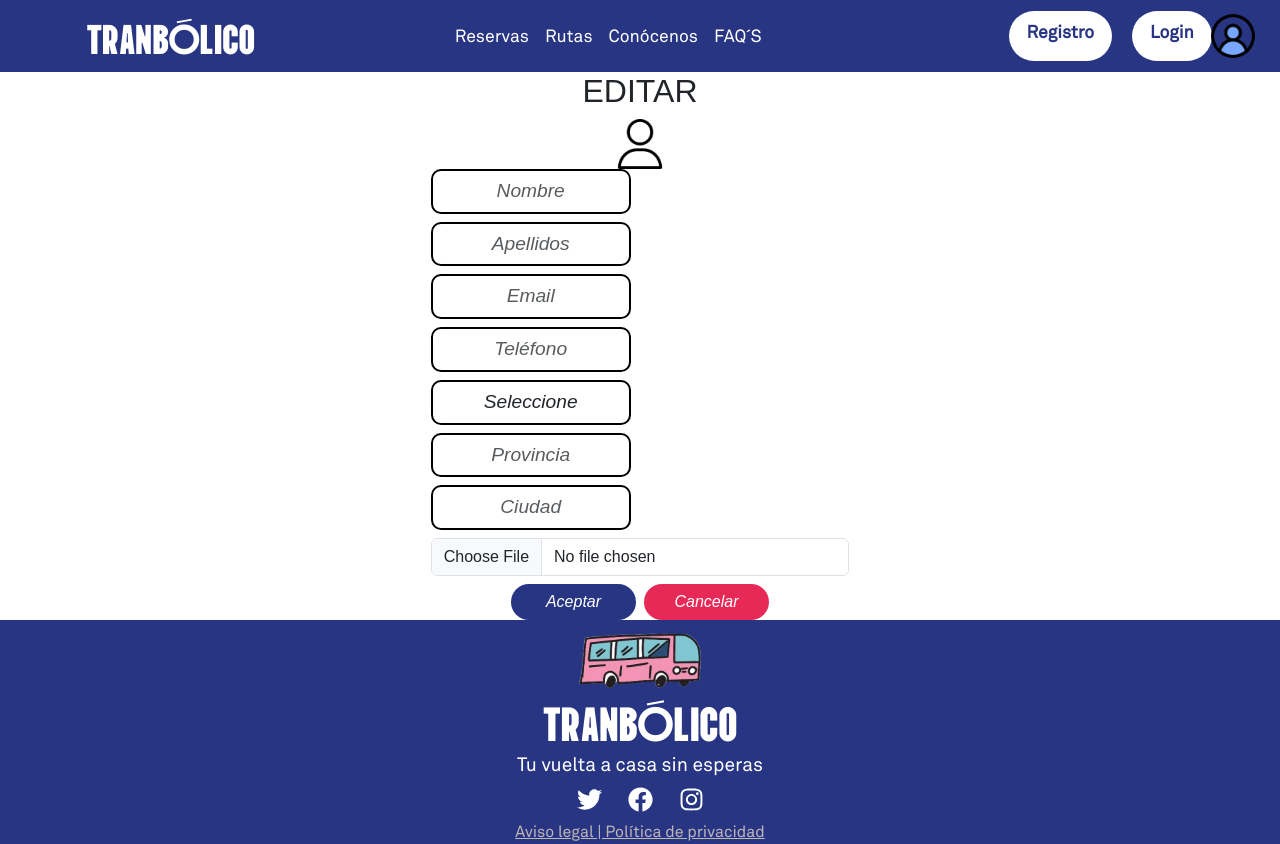
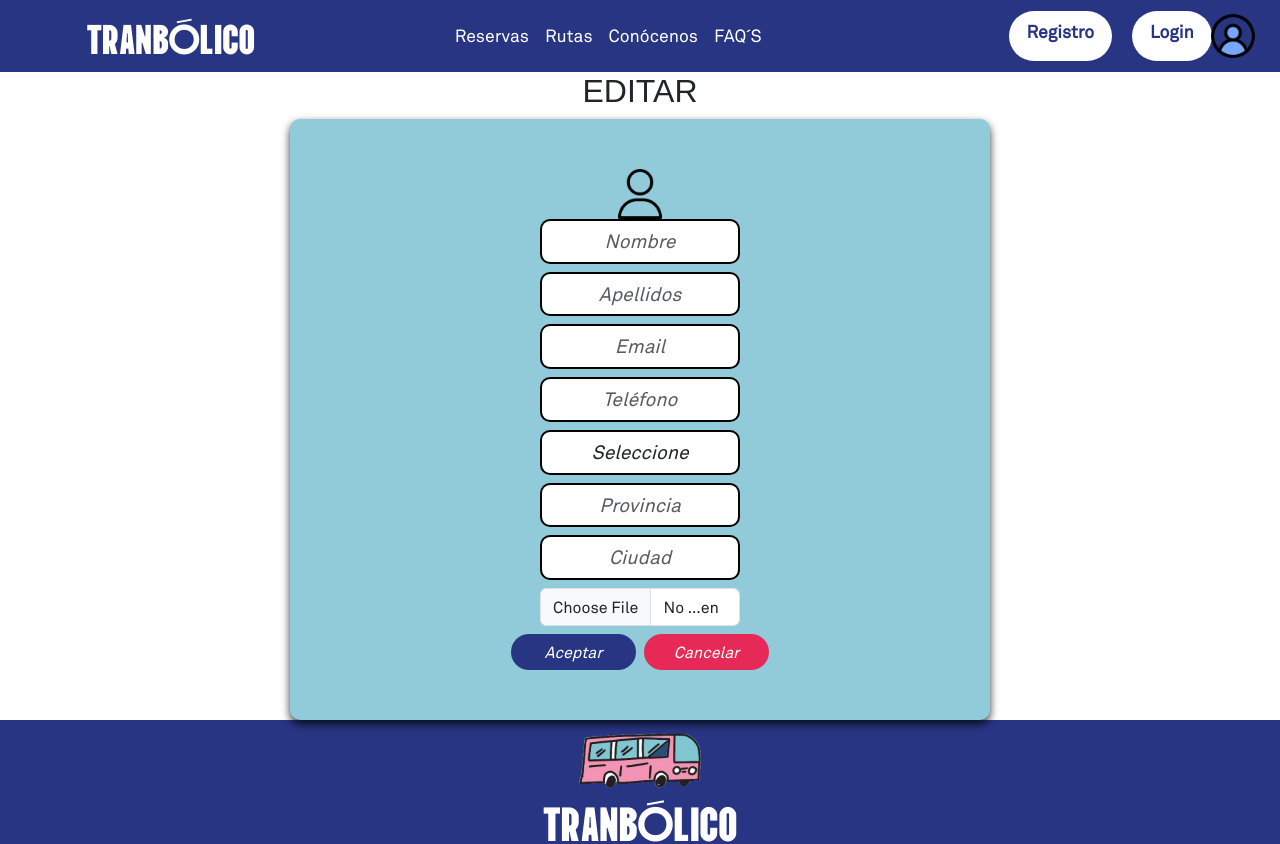
Before and after one commit to PabloVillalbaAlcaide/Tranbolico-App, a React (Vite) app in the folder Client/: page /editUser in a window 1280 px wide. Shown: the top 844 px of the page. Built offline with nearby package versions, Linux system fonts and the light colour scheme; a web font is replaced by a local one.

Commit message:
edit SOLUCIONADO

```diff
--- a/Client/src/pages/editUser/EditUser.jsx
+++ b/Client/src/pages/editUser/EditUser.jsx
@@ -3,32 +3,96 @@ import { AppContext } from "../../context/TranbolicoContextProvider";
 import { Button, Col, Form, Row } from "react-bootstrap";
 import "./editUser.scss";
 import { useNavigate } from "react-router-dom";
+import axios from "axios";
 
 export const EditUser = () => {
 
-  const { globalState, setGlobalState } = useContext(AppContext);
-  const [editedUser, setEditedUser] = useState(globalState?.user)
+  const { globalState, loading } = useContext(AppContext);
+  const [editedUser, setEditedUser] = useState(globalState.user || {})
+  const [files, setFiles] = useState();
   const navigate = useNavigate();
-  console.log(globalState);
+
+
 
   useEffect(()=>{
-
-  },[])
+    if(!loading && globalState.user){
+      setEditedUser(globalState.user)
+    }
+  },[loading, globalState.user])
 
   const handleChange = (e) => {
     const {value, name} = e.target;
     setEditedUser({...editedUser, [name]: value})
   };
 
-  const onSubmit = () => {
+  const handleFilesChange = (e)=>{
+    setFiles(e.target.files[0])
+  }
 
-  };
+
+  const onSubmit = () =>{
+
+    editedUser.name = editedUser.name.trimStart() == "" ? globalState.user.name : editedUser.name;
+    editedUser.surname = editedUser.surname.trimStart() == "" ? globalState.user.surname : editedUser.surname;
+    editedUser.email = editedUser.email.trimStart() == "" ? globalState.user.email : editedUser.email;
+    editedUser.phone_number = editedUser.phone_number.trimStart() == "" ? globalState.user.phone_number : editedUser.phone_number;
+
+    editedUser.province_name = editedUser.province_name.trimStart() == "" ? globalState.user.province_name : editedUser.province_name;
+    editedUser.city_name = editedUser.city_name.trimStart() == "" ? globalState.user.city_name : editedUser.city_name;
+
+
+    const newFormData = new FormData();
+    newFormData.append("editUser", JSON.stringify(editedUser));
+    newFormData.append("file", files);
+    console.log("pruebaaaaaaaaaaaaaa")
+
+    axios
+      .put('http://localhost:4000/users/editOneUser', newFormData, {headers: {Authorization: `Bearer ${globalState.token}`}})
+
+      .then(res=>{
+        console.log("*******", res)
+      })
+      .catch(err=>console.log(err))
+  }
+  /* const onSubmit = async (e) => {
+    e.preventDefault();
+    console.log(editedUser, files);
+
+    try {
+      // Preparar la data
+      const newFormData = new FormData();
+      newFormData.append("editedUser", JSON.stringify(editedUser));
+      newFormData.append("file", files);
+      console.log("pruebaaaaaaaaaaaaaa")
+
+      // Enviar la data al backend
+      const res = await axios.put(
+        "http://localhost:4000/users/editOneUser",
+        newFormData,
+        {
+          headers: { Authorization: `Bearer ${globalState.token}` },
+        }
+      );
+
+      console.log("+++++++++", res);
+
+      // Actualizar el estado del usuario según la respuesta
+      if (res.data.image) {
+        setEditedUser({ ...editedUser, user_img: res.data.image });
+      } else {
+        setEditedUser(editedUser);
+      }
+
+    } catch (err) {
+      console.log("Error al enviar la solicitud:", err);
+    }
+  }; */
 
   return (
     <>
       <Row>
         <div className="ppal-edit text-center">
-          <h2 className="">EDITAR</h2>
+          <h2>EDITAR</h2>
         </div>
         <div className="contenedor-edit d-flex justify-content-center align-items-center ">
           <Col xs={12} md={8} lg={6} xl={4}>
@@ -47,7 +111,7 @@ export const EditUser = () => {
                   type="text"
                   placeholder="Nombre"
                   name="name"
-                  value={editedUser?.name}
+                  value={editedUser?.name?editedUser?.name:""}
                   onChange={handleChange}
                 />
               </Form.Group>
@@ -61,7 +125,7 @@ export const EditUser = () => {
                   type="text"
                   placeholder="Apellidos"
                   name="surname"
-                  value={editedUser?.surname}
+                  value={editedUser?.surname?editedUser?.surname:""}
                   onChange={handleChange}
                 />
               </Form.Group>
@@ -76,7 +140,7 @@ export const EditUser = () => {
                   type="email"
                   placeholder="Email"
                   name="email"
-                  value={editedUser?.email}
+                  value={editedUser?.email?editedUser?.email:""}
                   onChange={handleChange}
                   /* pattern="[a-z-A-Z-0-9._%+-]+@[a-z0-9.-]+\.[a-z-A-Z]{2,4}$" */
                 />
@@ -92,7 +156,7 @@ export const EditUser = () => {
                   type="tel"
                   placeholder="Teléfono"
                   name="phone_number"
-                  value={editedUser?.phone_number}
+                  value={editedUser?.phone_number?editedUser?.phone_number:""}
                   onChange={handleChange}
                   /* pattern="[6-7]{1}-[0-9]{8}" */
                 />
@@ -102,9 +166,11 @@ export const EditUser = () => {
                   {errors.phone_number}
                 </p>
               )} */}
-              <Form.Group className="mb-2" controlId="formBasicGenre">
+
+              <Form.Group className="mb-2" htmlFor="selectGenre">
                 <Form.Control
                   className="input-form-edit"
+                  id="selectGenre"
                   as="select"
                   name="genre"
                   value={editedUser?.genre?editedUser?.genre:""}
@@ -116,6 +182,7 @@ export const EditUser = () => {
                   <option value="3">Otro</option>
                 </Form.Control>
               </Form.Group>
+
               {/* {errors.genre && (
                 <p className="text-center text-danger fw-bold">
                   {errors.genre}
@@ -126,8 +193,8 @@ export const EditUser = () => {
                   className="input-form-edit"
                   type="text"
                   placeholder="Provincia"
-                  name="province"
-                  value={editedUser?.province_name}
+                  name="province_name"
+                  value={editedUser?.province_name?editedUser?.province_name:""}
                   onChange={handleChange}
                 />
               </Form.Group>
@@ -141,8 +208,8 @@ export const EditUser = () => {
                   className="input-form-edit"
                   type="text"
                   placeholder="Ciudad"
-                  name="city"
-                  value={editedUser?.city_name}
+                  name="city_name"
+                  value={editedUser?.city_name?editedUser?.city_name:""}
                   onChange={handleChange}
                 />
               </Form.Group>
@@ -154,8 +221,7 @@ export const EditUser = () => {
                 <Form.Control
                   type="file"
                   name="avatar"
-                  // value={avatar}
-                  onChange={handleChange}
+                  onChange={handleFilesChange}
                 />
               </Form.Group>
               {/* {errors.img && (
--- a/Client/src/pages/editUser/editUser.scss
+++ b/Client/src/pages/editUser/editUser.scss
@@ -5,6 +5,19 @@
   text-align: center;
   font-size: 1.2rem;
   max-width: 200px;
+}
+
+.contenedor-edit{
+  font-family: "Akkurat-Regular.ttf";
+  font-size: 1rem;
+  background-color: #91cad8;
+  border-radius: 10px;
+  padding: 50px;
+  width: 100%;
+  max-width: 700px;
+  box-shadow: 0 4px 8px rgba(0, 0, 0, 0.8);
+  position: relative;
+  margin: 0 auto;
 }
 
 .btn-iniciar-login {
```
Also changed, not shown: 1 other file (tests, documents, lock files or other folders).
